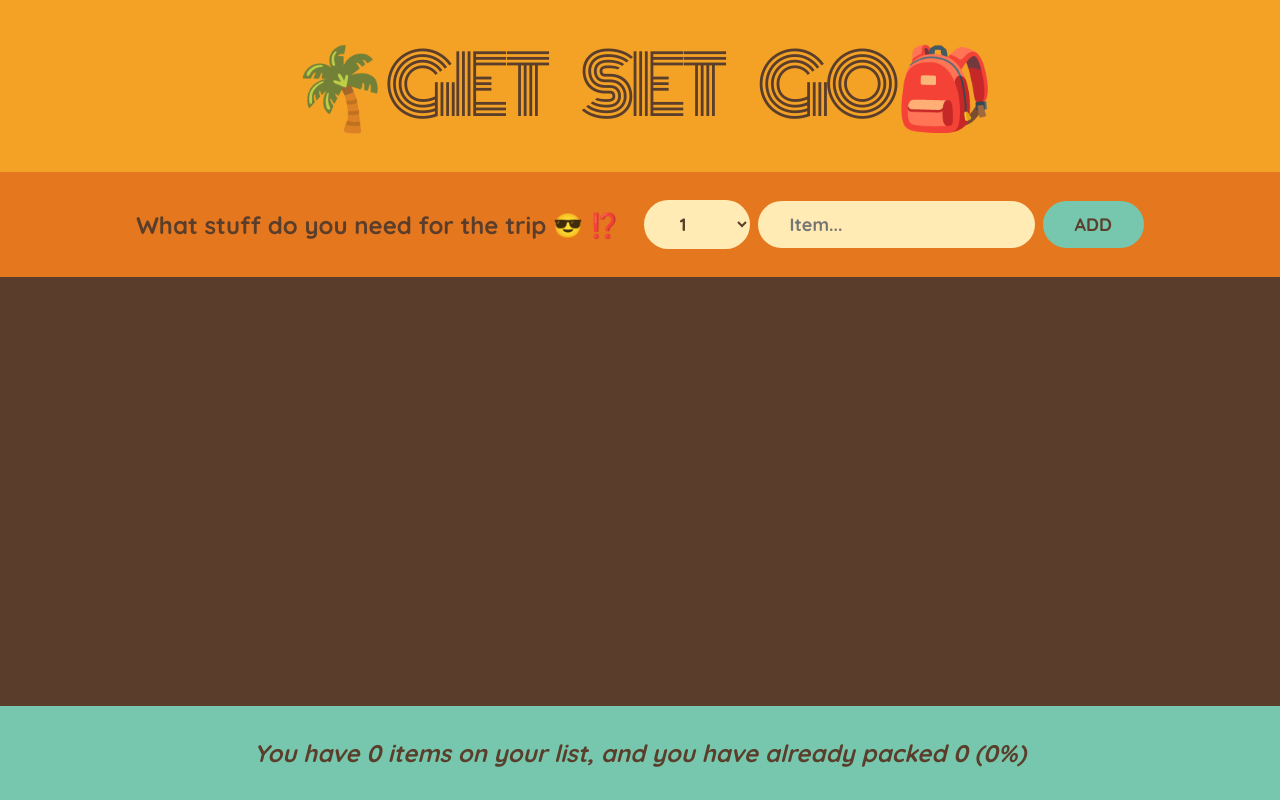
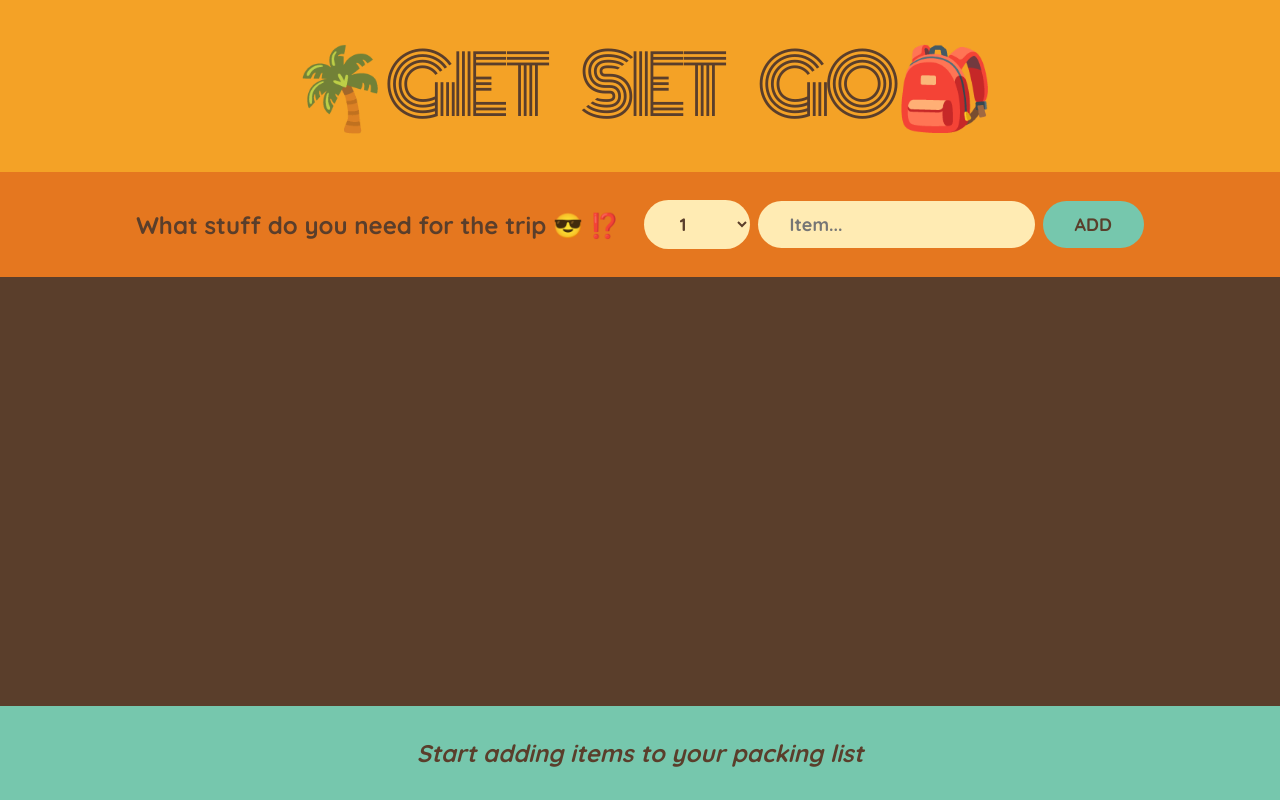
Before and after one commit to PreetYdv7/Vacation-planning-helper, a React (Create React App) app: page / in a window 1280 px wide. Built offline with nearby package versions, Linux system fonts and the light colour scheme.

Commit message:
minor changes

```diff
--- a/src/App.js
+++ b/src/App.js
@@ -109,16 +109,27 @@ const Item = ({ item, onDeleteItems, onTogglePacked }) => {
 };
 
 const Progess = ({ items }) => {
+  if (!items.length)
+    return (
+      <p className="stats">
+        <em>Start adding items to your packing list</em>
+      </p>
+    );
+
   const total = items.length;
   const packed = items.filter((item) => item.packed).length;
   const percentage = total > 0 ? Math.round((packed / total) * 100) : 0;
 
   return (
     <footer className="stats">
-      <em>
-        You have {total} items on your list, and you have already packed{" "}
-        {packed} ({percentage}%)
-      </em>
+      {percentage === 100 ? (
+        "You are ready to go ✈️"
+      ) : (
+        <em>
+          You have {total} items on your list, and you have already packed{" "}
+          {packed} ({percentage}%)
+        </em>
+      )}
     </footer>
   );
 };
```
